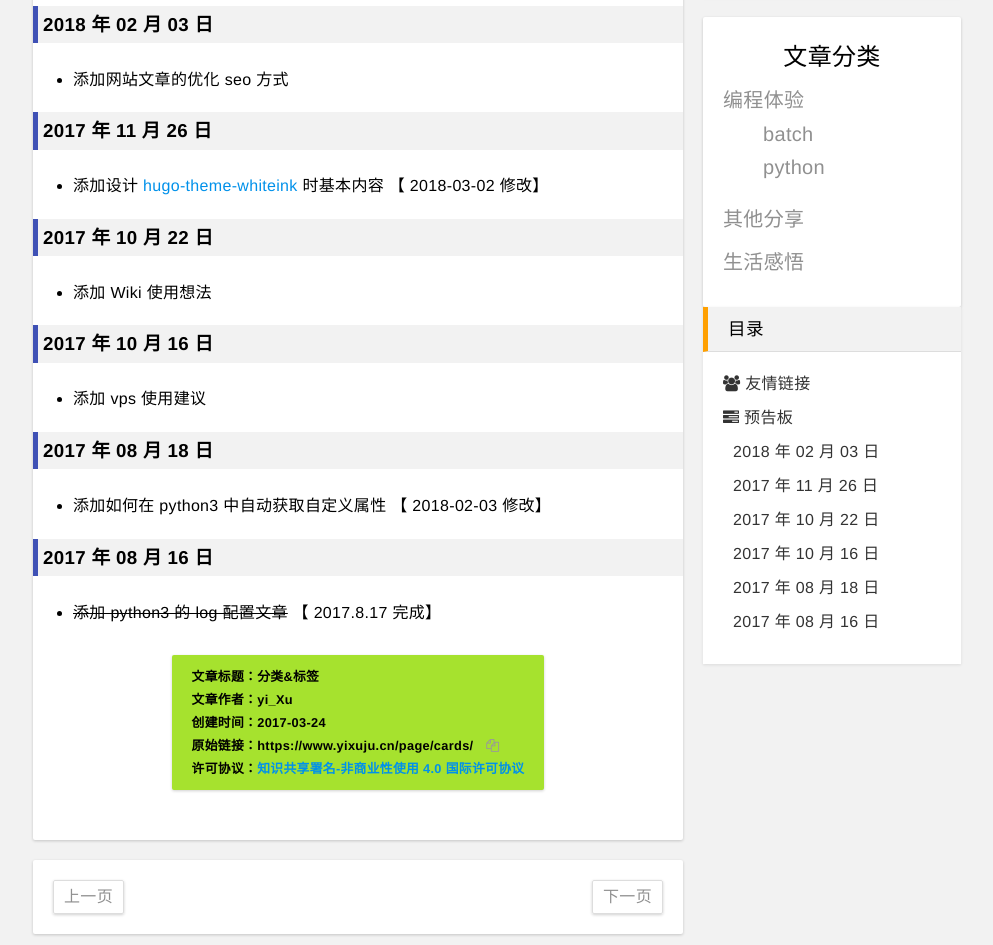
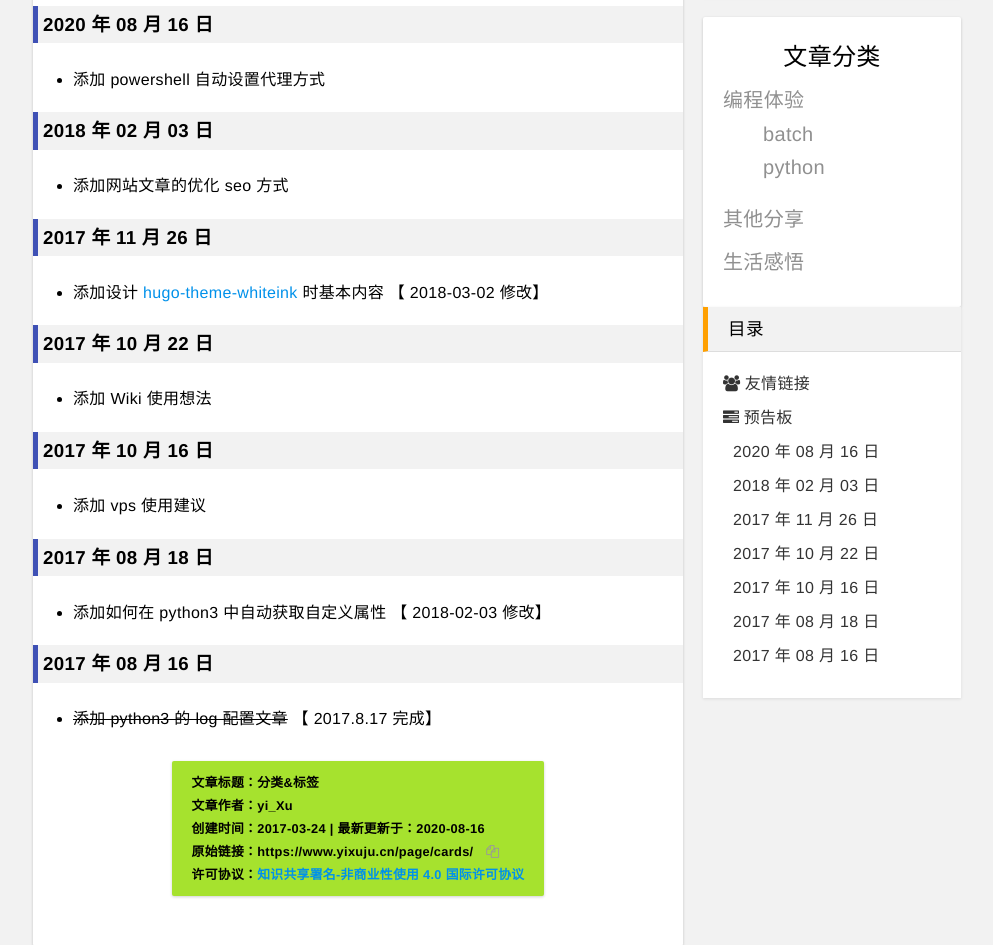
Before and after one commit to yi-Xu-0100/www.yixuju.cn, a plain HTML site: page page/cards/index.html in a window 1280 px wide. Shown: the part 359-1304 px from the top of the page, without its empty margins (143-1136 px from the left). Drawn offline with Linux system fonts and the light colour scheme.

Commit message:
Update site at 10:04:10.02

```diff
--- a/page/cards/index.html
+++ b/page/cards/index.html
@@ -8,19 +8,19 @@
 <meta content="width=device-width, initial-scale=1.0, maximum-scale=1.0, user-scalable=0" name="viewport" />
 <meta name="format-detection" content="telephone=no" />
 <meta name="author" content='yi_Xu' />
-<meta name="description" content='友情链接 A lucky coder 预告板 2018 年 02 月 03 日 添加网站文章的优化 seo 方式 2017 年 11 月 26 日 添加设计 hugo-theme-whiteink 时基本内容 【 2018-03-02 修改】 2017' />
+<meta name="description" content='友情链接 A lucky coder 预告板 2020 年 08 月 16 日 添加 powershell 自动设置代理方式 2018 年 02 月 03 日 添加网站文章的优化 seo 方式 2017 年 11 月 26' />
 <meta name="keywords" content='web,python,blog' />
 <meta name="generator" content="Hugo 0.53" />
 <meta property="og:url" content='https://www.yixuju.cn/page/cards/' />
 <meta property="og:title" content='分类&amp;标签' />
-<meta property="og:description" content='友情链接 A lucky coder 预告板 2018 年 02 月 03 日 添加网站文章的优化 seo 方式 2017 年 11 月 26 日 添加设计 hugo-theme-whiteink 时基本内容 【 2018-03-02 修改】 2017' />
+<meta property="og:description" content='友情链接 A lucky coder 预告板 2020 年 08 月 16 日 添加 powershell 自动设置代理方式 2018 年 02 月 03 日 添加网站文章的优化 seo 方式 2017 年 11 月 26' />
 <meta property="og:site_name" content='逸絮居' />
 <meta property="og:image" content='https://www.yixuju.cn/img/background.jpg' />
 <meta property="og:locale" content='zh-CN' />
 <meta property="fb:app_id" content='198934840692875' />
 <meta property="fb:admins" content='' />
 <meta itemprop="name" content='分类&amp;标签' />
-<meta itemprop="description" content='友情链接 A lucky coder 预告板 2018 年 02 月 03 日 添加网站文章的优化 seo 方式 2017 年 11 月 26 日 添加设计 hugo-theme-whiteink 时基本内容 【 2018-03-02 修改】 2017' />
+<meta itemprop="description" content='友情链接 A lucky coder 预告板 2020 年 08 月 16 日 添加 powershell 自动设置代理方式 2018 年 02 月 03 日 添加网站文章的优化 seo 方式 2017 年 11 月 26' />
 <meta itemprop="image" content='https://www.yixuju.cn/img/background.jpg' />
 <meta name="twitter:card" content='summary' />
 
@@ -28,7 +28,7 @@
 
 <meta name="twitter:creator" content='' />
 <meta name="twitter:title" content='分类&amp;标签' />
-<meta name="twitter:description" content='友情链接 A lucky coder 预告板 2018 年 02 月 03 日 添加网站文章的优化 seo 方式 2017 年 11 月 26 日 添加设计 hugo-theme-whiteink 时基本内容 【 2018-03-02 修改】 2017' />
+<meta name="twitter:description" content='友情链接 A lucky coder 预告板 2020 年 08 月 16 日 添加 powershell 自动设置代理方式 2018 年 02 月 03 日 添加网站文章的优化 seo 方式 2017 年 11 月 26' />
 <meta name="twitter:image" content='https://www.yixuju.cn/img/background.jpg' />
 <title>分类&amp;标签 | 逸絮居 </title>
 <link rel="canonical" href=https://www.yixuju.cn/page/cards/ />
@@ -114,9 +114,10 @@
 <ul>
 <li>
 <ul>
-<li><a href="#i-class-icon-group-i-友情链接"><i class="icon-group"></i> 友情链接</a></li>
-<li><a href="#i-class-icon-tasks-i-预告板"><i class="icon-tasks"></i> 预告板</a>
+<li><a href="#i-class-icon-group-i-友情链接"><i class="icon-group"> </i> 友情链接</a></li>
+<li><a href="#i-class-icon-tasks-i-预告板"><i class="icon-tasks"> </i> 预告板</a>
 <ul>
+<li><a href="#2020-年-08-月-16-日">2020 年 08 月 16 日</a></li>
 <li><a href="#2018-年-02-月-03-日">2018 年 02 月 03 日</a></li>
 <li><a href="#2017-年-11-月-26-日">2017 年 11 月 26 日</a></li>
 <li><a href="#2017-年-10-月-22-日">2017 年 10 月 22 日</a></li>
@@ -178,13 +179,19 @@
     <div id="post-cotent">
 
 
-<h2 id="i-class-icon-group-i-友情链接"><i class="icon-group"></i> 友情链接</h2>
+<h2 id="i-class-icon-group-i-友情链接"><i class="icon-group"> </i> 友情链接</h2>
 
 <ul>
 <li><a href="https://aluckycoder.github.io/">A lucky coder</a></li>
 </ul>
 
-<h2 id="i-class-icon-tasks-i-预告板"><i class="icon-tasks"></i> 预告板</h2>
+<h2 id="i-class-icon-tasks-i-预告板"><i class="icon-tasks"> </i> 预告板</h2>
+
+<h3 id="2020-年-08-月-16-日">2020 年 08 月 16 日</h3>
+
+<ul>
+<li>添加 powershell 自动设置代理方式</li>
+</ul>
 
 <h3 id="2018-年-02-月-03-日">2018 年 02 月 03 日</h3>
 
@@ -235,7 +242,7 @@
 
 
 
-    <div>创建时间：<time datetime=2017-03-24></time>2017-03-24
+    <div>创建时间：<time datetime=2017-03-24></time>2017-03-24 | 最新更新于：<time datetime=2020-08-16></time>2020-08-16
     </div>
 
     <div>原始链接：https://www.yixuju.cn/page/cards/<span class="copy-path" title="点击复制文章链接" data-clipboard-demo="" data-clipboard-action="copy" data-clipboard-text='https://www.yixuju.cn/page/cards/' aria-label="复制成功！"><i class="icon-copy"></i></span>
@@ -320,9 +327,10 @@
 <ul>
 <li>
 <ul>
-<li><a href="#i-class-icon-group-i-友情链接"><i class="icon-group"></i> 友情链接</a></li>
-<li><a href="#i-class-icon-tasks-i-预告板"><i class="icon-tasks"></i> 预告板</a>
+<li><a href="#i-class-icon-group-i-友情链接"><i class="icon-group"> </i> 友情链接</a></li>
+<li><a href="#i-class-icon-tasks-i-预告板"><i class="icon-tasks"> </i> 预告板</a>
 <ul>
+<li><a href="#2020-年-08-月-16-日">2020 年 08 月 16 日</a></li>
 <li><a href="#2018-年-02-月-03-日">2018 年 02 月 03 日</a></li>
 <li><a href="#2017-年-11-月-26-日">2017 年 11 月 26 日</a></li>
 <li><a href="#2017-年-10-月-22-日">2017 年 10 月 22 日</a></li>
--- a/page/index.xml
+++ b/page/index.xml
@@ -35,7 +35,7 @@
       <pubDate>Fri, 24 Mar 2017 00:00:00 +0000</pubDate>
 
       <guid>https://www.yixuju.cn/page/cards/</guid>
-      <description>友情链接 A lucky coder 预告板 2018 年 02 月 03 日 添加网站文章的优化 seo 方式 2017 年 11 月 26 日 添加设计 hugo-theme-whiteink 时基本内容 【 2018-03-02 修改】 2017</description>
+      <description>友情链接 A lucky coder 预告板 2020 年 08 月 16 日 添加 powershell 自动设置代理方式 2018 年 02 月 03 日 添加网站文章的优化 seo 方式 2017 年 11 月 26</description>
     </item>
 
   </channel>
```
Also changed, not shown: page/index.html (+1 -1 lines), 5 other files.
